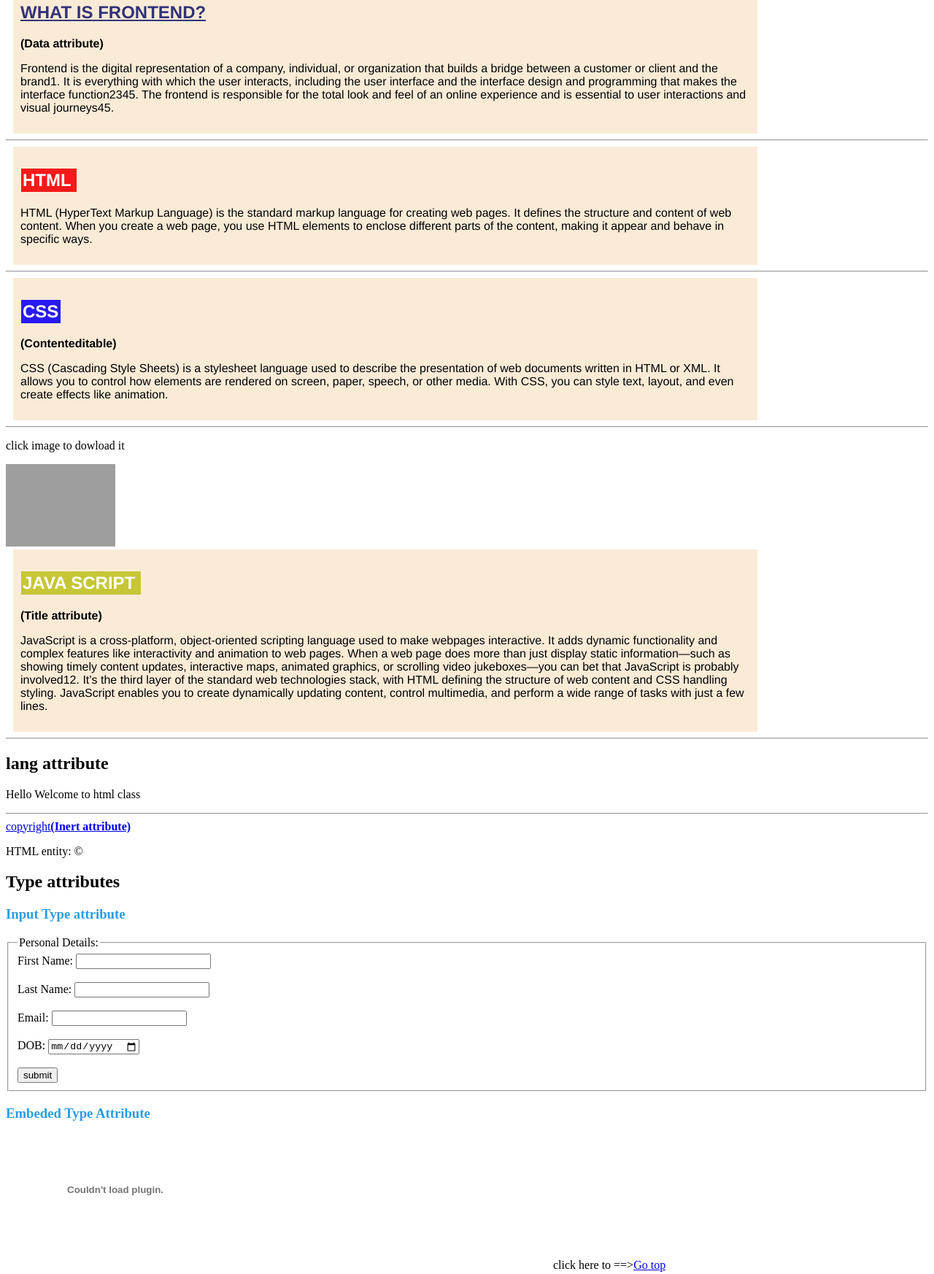
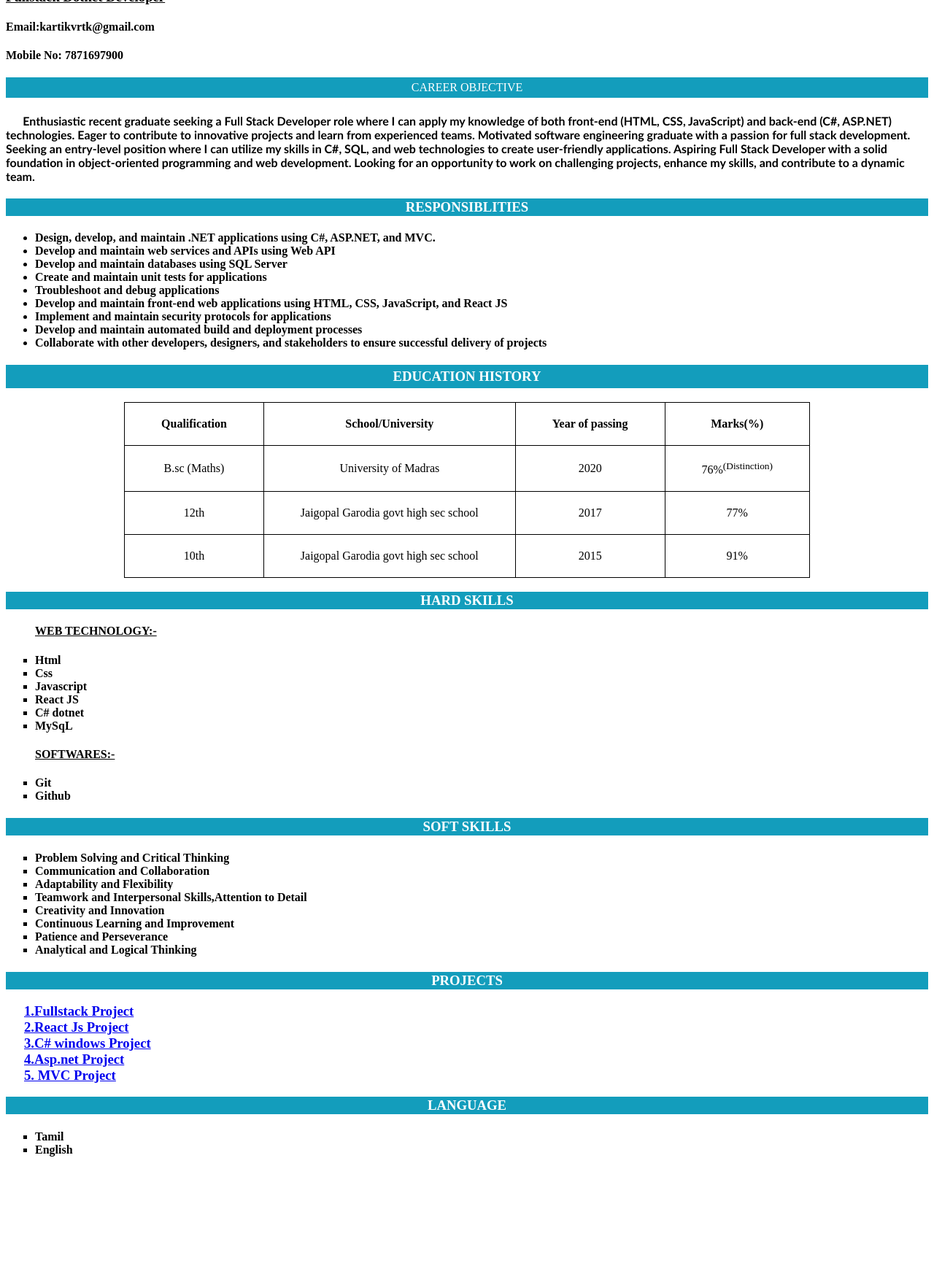
Before and after one commit to karthi-9800/karthi25.github.io, a plain HTML site: page index.html in a window 1280 px wide. Shown: the part 123-1869 px from the top of the page at 73% size. After the commit the page ends 1729 px from the top, so only its background shows below. Drawn offline with Linux system fonts and the light colour scheme; grey boxes are pictures that could not be loaded.

Commit message:
modify index.html fille

```diff
--- a/index.html
+++ b/index.html
@@ -6,142 +6,187 @@
     <meta name="description" content="description About My Website">
     <meta name="author" content="Karthi E">
     <meta name="keywords" content="html,css,java script">
-    <meta property ="og:Title" content="FronEnd workshop">
-    <meta property="og:url" content="https://roadmap.sh/frontend">
-    <meta property="og:description" content="WEBLearn what frontend development is, what skills and tools you need, and how to become a modern frontend developer in 2024.">
-    <meta property="og:image" content="https://miro.medium.com/v2/resize:fit:1200/1*86Oxfh5IQ4OYsH2bApP8AQ.jpeg">
-    <title>FrontEnd workshop</title>
-
-    <style>
-
-        #p1{
-        font-size:12px;
-        }
-
-        #p2{
-            color:blue;
-            background-color:aqua;
-        }
-
-        .para{
-        background-color:brown;
-        color:white;
-        }
-        .SEC{
-
-            WIDTH:1000PX;
-            margin-left: 10px;
-            padding:10px;
-            background-color:antiquewhite;
-            font-family:'Franklin Gothic Medium', 'Arial Narrow', Arial, sans-serif;
-        }
-        .nav{
-            padding: 10px;
-            margin-top: 5px;
-        }
+    <meta property ="og:Title" content="OnlineResume">
+    <meta property="og:url" content="MyProfile.com">
+    <meta property="og:description" content="This is my portfolio,searching job for fullStack dotnet.">
+    <meta property="og:image" content="https://th.bing.com/th/id/OIP.NfrXhPw_RLJfv8aYwUncHwHaHa?pid=ImgDet&w=178&h=178&c=7&dpr=1.5">
+    <title>MyResume</title>
+    <link rel="stylesheet" href="style.css">
 
 
-        </style>
 
-</head>
+</body>
+
+
 <body>
-    <header>
-        <nav class="nav" id="top">
-    <a rel="nofollow"  href="https://www.at-home.co.in/" target="blank" accesskey="h" tabindex="1"><span style="color:red;margin-left:10px">Home</a> &nbsp;&nbsp;
+    <center>
+        <h2><u>RESUME</u></h2>
+    </center>
+    <img src="PRO.PNG" alt="" WIDTH="150px">
 
-    <a style="color:red;margin-left:200px"  href="https://www.flipkart.com/" target="blank" accesskey="a"  tabindex="2">About</a>&nbsp;&nbsp;
+<div>
+    <h3><ins>Karthi E</ins></h3>
+    <H3><ins>Fullstack Dotnet Developer</ins></H3>
+        <h4>Email:kartikvrtk@gmail.com</h4>
+        <h4>Mobile No: 7871697900</h4>
+        <h3>
+</div>
 
-    <a style="color:red;margin-left:200px" href="https://roadmap.sh/" target="blank" accesskey="c"  tabindex="3">Contact</a> &nbsp;&nbsp;
+            <div style="background-color: rgb(19, 157, 188);color:white;padding: 5px;">
+            <center>CAREER OBJECTIVE</center>
+            </div>
+        </h3>
+        <div>
+            <H4 style="font-family: 'Gill Sans', 'Gill Sans MT', Calibri, 'Trebuchet MS', sans-serif;"> <p>&nbsp;&nbsp;&nbsp;&nbsp;&nbsp;
 
-    <a style="color:red;margin-left: 200px;"  href="https://www.netflix.com/login"  accesskey="t"  tabindex="4">Service</a>
+                Enthusiastic recent graduate seeking a Full Stack Developer role where I can apply my knowledge of both front-end (HTML, CSS, JavaScript) and back-end (C#, ASP.NET) technologies. Eager to contribute to innovative projects and learn from experienced teams.
+                Motivated software engineering graduate with a passion for full stack development. Seeking an entry-level position where I can utilize my skills in C#, SQL, and web technologies to create user-friendly applications.
+                Aspiring Full Stack Developer with a solid foundation in object-oriented programming and web development. Looking for an opportunity to work on challenging projects, enhance my skills, and contribute to a dynamic team. </p></H4>
 
-        </nav>
-    </header>
-    <MAIN>
+        </div>
 
-    <p style="margin-left:1000px;">click here to==><a><a href="#down">Go Down</a>
-    </a></p>
+        <h3>
+            <div style="background-color:rgb(19, 157, 188); color:white;padding:1px;">
+            <center>RESPONSIBLITIES</center>
+            </div>
+            </h3>
+            <h4>
+                <UL>
+                    <LI>Design, develop, and maintain .NET applications using C#, ASP.NET, and MVC.</LI>
+                     <LI>Develop and maintain web services and APIs using Web API</LI>
+                     <LI>Develop and maintain databases using SQL Server</LI>
+                     <LI>Create and maintain unit tests for applications</LI>
+                     <LI>Troubleshoot and debug applications</LI>
+                     <LI>Develop and maintain front-end web applications using HTML, CSS, JavaScript, and React JS</LI>
+                     <li>Implement and maintain security protocols for applications</li>
+                     <li>Develop and maintain automated build and deployment processes</li>
+                     <li>Collaborate with other developers, designers, and stakeholders to ensure successful delivery of projects</li>
+                  </UL>
+            </h4>
 
-        <section CLASS="SEC">
-            <h1 style="color:rgb(50, 50, 120)"  data-karthi="this is karthi's lorem"><ins>WHAT IS FRONTEND?</ins></h1>
-            <p><b>(Data attribute)</b></p>
-            <p>Frontend is the digital representation of a company, individual, or organization that builds a bridge between a customer or client and the brand1. It is everything with which the user interacts, including the user interface and the interface design and programming that makes the interface function2345. The frontend is responsible for the total look and feel of an online experience and is essential to user interactions and visual journeys45.</p>
-            </section>
-            <hr>
 
-            <section CLASS="SEC">
-             <h1 style="background-color:rgb(245, 25, 25);COLOR:WHITE;WIDTH:72PX;PADDING:2PX;MARGIN-LEFT:1PX">HTML</h1>
-                <p>HTML (HyperText Markup Language) is the standard markup language for creating web pages. It defines the structure and content of web content. When you create a web page, you use HTML elements to enclose different parts of the content, making it appear and behave in specific ways.</p>
-            </section>
-            <hr>
 
-            <section CLASS="SEC" contenteditable="true">
-                <h1 style="background-color:rgb(40, 25, 245);COLOR:WHITE;WIDTH:50PX;PADDING:2PX;MARGIN-LEFT:1PX">
-                    CSS</h1><P><b>(Contenteditable)</b></P>
-                <p>CSS (Cascading Style Sheets) is a stylesheet language used to describe the presentation of web documents written in HTML or XML. It allows you to control how elements are rendered on screen, paper, speech, or other media. With CSS, you can style text, layout, and even create effects like animation.</p>
-            </section>
-            <hr>
 
-    <P>click image to dowload it</P>
-    <a href="https://www.exeideas.com/wp-content/uploads/2018/04/JavaScript.jpg" target="blank" download >
-        <image src="https://www.exeideas.com/wp-content/uploads/2018/04/JavaScript.jpg "
-         alt="javacript" width="150p" >
-    </a>
-            <section CLASS="SEC" title="WHAT IS JAVASCRIPT">
-         <H1 style="background-color:rgb(198, 198, 55);COLOR:WHITE;WIDTH:160PX;PADDING:2PX;MARGIN-LEFT:1PX;">
-            JAVA SCRIPT</H1><P><b>(Title attribute)</b></P>
-     <P >JavaScript is a cross-platform, object-oriented scripting language used to make webpages interactive. It adds dynamic functionality and complex features like interactivity and animation to web pages. When a web page does more than just display static information—such as showing timely content updates, interactive maps, animated graphics, or scrolling video jukeboxes—you can bet that JavaScript is probably involved12. It’s the third layer of the standard web technologies stack, with HTML defining the structure of web content and CSS handling styling. JavaScript enables you to create dynamically updating content, control multimedia, and perform a wide range of tasks with just a few lines.</P>
-            </section>
+        <h3>
+        <div style="background-color:rgb(19, 157, 188);color:white;padding: 5px;">
+            <center>EDUCATION HISTORY</center></div>
 
-    </MAIN>
-    <hr>
+        </h3>
+        <div>
+            <center>
+            <table>
+                <tr>
+                    <th>Qualification</th>
+                    <th>School/University</th>
+                    <th>Year of passing</th>
+                    <th>Marks(%)</th>
+                </tr>
+                <tr>
+                    <td><center>B.sc (Maths)</center></td>
+                    <td>University of Madras</td>
+                    <td><center>2020</center></td>
+                    <td>76%<SUP>(Distinction)</SUP></td>
+                </tr>
+                <tr>
+                   <td><center>12th</center></td>
+                   <td>Jaigopal Garodia govt high sec school</td>
+                   <td><center>2017</center></td>
+                   <td>77%</td>
+                </tr>
+                <tr>
+                    <td><center>10th</center></td>
+                    <td>Jaigopal Garodia govt high sec school</td>
+                    <td><center>2015</center></td>
+                    <td>91%</td>
+                </tr>
+            </table>
+            </center>
+        </div>
+            <h3>
+                <div style="background-color:rgb(19, 157, 188) ;color: white;padding:1px;">
+               <center>HARD SKILLS</center>
+               </div>
+            </h3>
+        <div class="Hskills">
+            <h4>
+                <ul type="square">
+                <h4><u>WEB TECHNOLOGY:-</u></h4>
+                <li>Html</li>
+                <li>Css</li>
+                <li>Javascript</li>
+                <li>React JS</li>
+                <LI>C# dotnet</LI>
+                <LI>MySqL</LI>
+              </ul>
 
-    <h2>lang attribute</h2>
-    <p lang="en">
-    Hello Welcome to html class
-    </p>
-    <hr>
-    <p hidden>Lorem ipsum dolor sit amet, consectetur
-         aquasi inventore ea.</p>
-         <p hidden>Lorem ipsum dolor sit amet, consectetur
-            aquasi inventore ea.</p>
 
-    <footer inert>
-    <a  href="https://www.google.com/" tabindex="5">copyright<b>(Inert attribute)</b></a>
-    <p>HTML entity: &copy;<p></p>
-    </footer inert>
-    <h2>Type attributes</h2>
-    <h3 style="color: rgb(43, 156, 226);">Input Type attribute</h3>
-    <fieldset>
+              <ul type="square">
+                <H4><u>SOFTWARES:-</u></H4>
 
-        <legend> Personal Details:</legend>
+                  <li>Git</li>
+                  <li>Github</li>
 
-        <label type="fname">First Name:</label>
+              </ul>
+              </h4>
+  </div>
 
-        <input type="text" id="fname" name="fname"><br><br>
 
-        <label type="lname">Last Name:</label>
+                  <h3>
+                    <div style="background-color:rgb(19, 157, 188) ;color: white;padding:1px;">
+                   <center>SOFT SKILLS</center>
+                   </div>
+                </h3>
 
-        <input type="text" id="lname" name="lname"><br><br>
+                   <h4>
+                        <ul type="square">
 
-        <label type="Email">Email:  </label>
+                        <li>Problem Solving and Critical Thinking</li>
+                        <li>Communication and Collaboration</li>
+                        <li>Adaptability and Flexibility</li>
+                        <li>Teamwork and Interpersonal Skills,Attention to Detail</li>
+                        <LI>Creativity and Innovation</LI>
+                        <LI>Continuous Learning and Improvement</LI>
+                        <LI>Patience and Perseverance</LI>
+                        <LI>Analytical and Logical Thinking</LI>
+                      </ul>
 
-        <input type="email" id="email" name="email"><br><br>
 
-        <label type="birthday">DOB:</label>
+            <h3>
+                <div style="background-color:rgb(19, 157, 188) ; color:white;padding:1px;">
+                <center>PROJECTS</center>
+                </div>
+            </h3>
+                <div id="contain">
+                    <h3>
+                        <a href="fields.html" target="blank" class="click1">1.Fullstack Project</a><br>
+                        <a href="https://cdn.dribbble.com/users/1791559/screenshots/4465351/wip.gif" target="blank" class="click2">2.React Js Project </a><br>
+                       <a href="https://cdn.dribbble.com/users/1791559/screenshots/4465351/wip.gif" target="blank" class="click3">  3.C# windows Project</a><br>
+                       <a href="https://cdn.dribbble.com/users/1791559/screenshots/4465351/wip.gif" target="blank" class="click4"> 4.Asp.net Project</a><br>
+                       <a href="https://cdn.dribbble.com/users/1791559/screenshots/4465351/wip.gif" target="blank" class="click5"> 5. MVC Project</a>
+                    </h3>
 
-        <input type="date" id="dob" name="dob"><br><br>
+                </div>
 
-        <input type="submit" value="submit">
 
-        </fieldset>
 
-        <h3 style="color:rgb(43, 156, 226)">Embeded Type Attribute</h3>
-        <embed src="https://dynamic-media-cdn.tripadvisor.com/media/photo-o/1a/64/0a/9e/caption.jpg?w=500&h=500&s=1"
-         type="//image.png">
 
-    <p  style="margin-left:750px;" id="down">click here to ==><a href="#top">Go top</a>
-    </p>
+
+
+
+                <h3>
+                    <div style="background-color:rgb(19, 157, 188); color: white;padding:1px;">
+                    <center>LANGUAGE</center>
+                </h3>
+                <h4>
+                    <ul type="square">
+                        <li>Tamil</li>
+                        <li>English</li>
+                    </ul>
+                </h4>
+
+
+
+
 
 
 </body>
```
